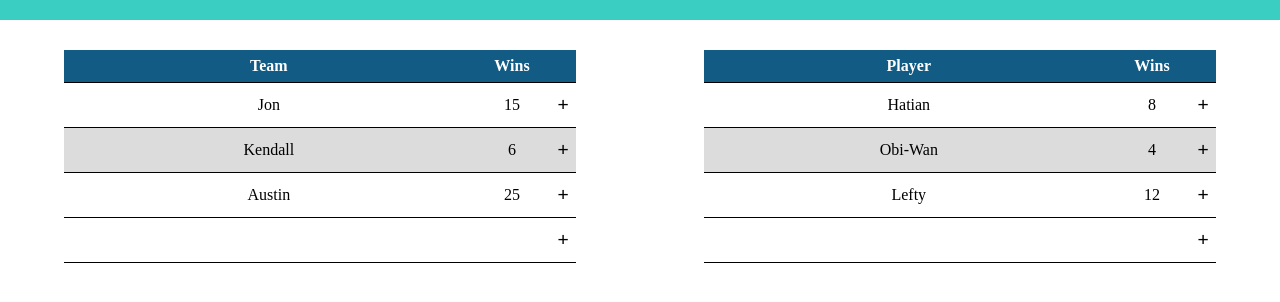
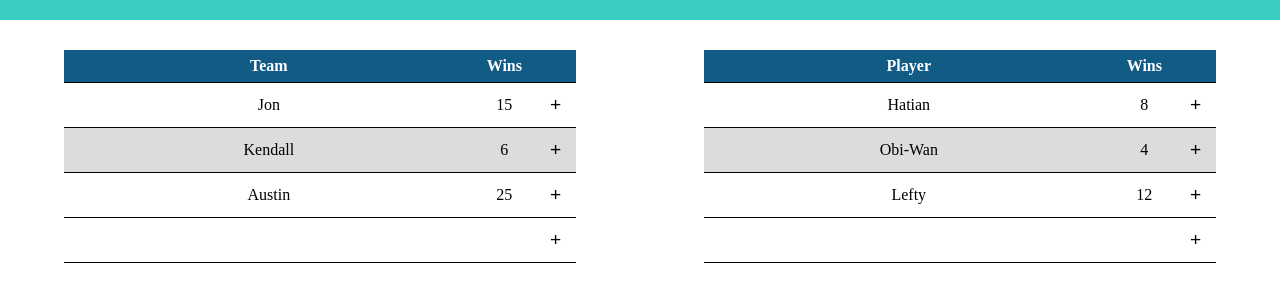
Before and after one commit to jonathanfilsaime/pingpong, a React app in the folder frontend/: page / in a window 1280 px wide. Shown: the part 308-610 px from the top of the page. Built offline with nearby package versions, Linux system fonts and the light colour scheme.

```diff
--- a/frontend/style/leaderboard.css
+++ b/frontend/style/leaderboard.css
@@ -19,6 +19,10 @@
     color: #ffffff
 }
 
+button:focus {
+    outline: none;
+}
+
 td, th {
     padding: 0.5rem 0;
     border-bottom: 1px solid #000000;
@@ -34,11 +38,11 @@
 }
 
 thead th:nth-child(2) {
-    width: 15%;
+    width: 12%;
 }
 
 thead th:nth-child(3) {
-    width: 5%;
+    width: 8%;
 }
 
 tr:nth-child(2) {
```
